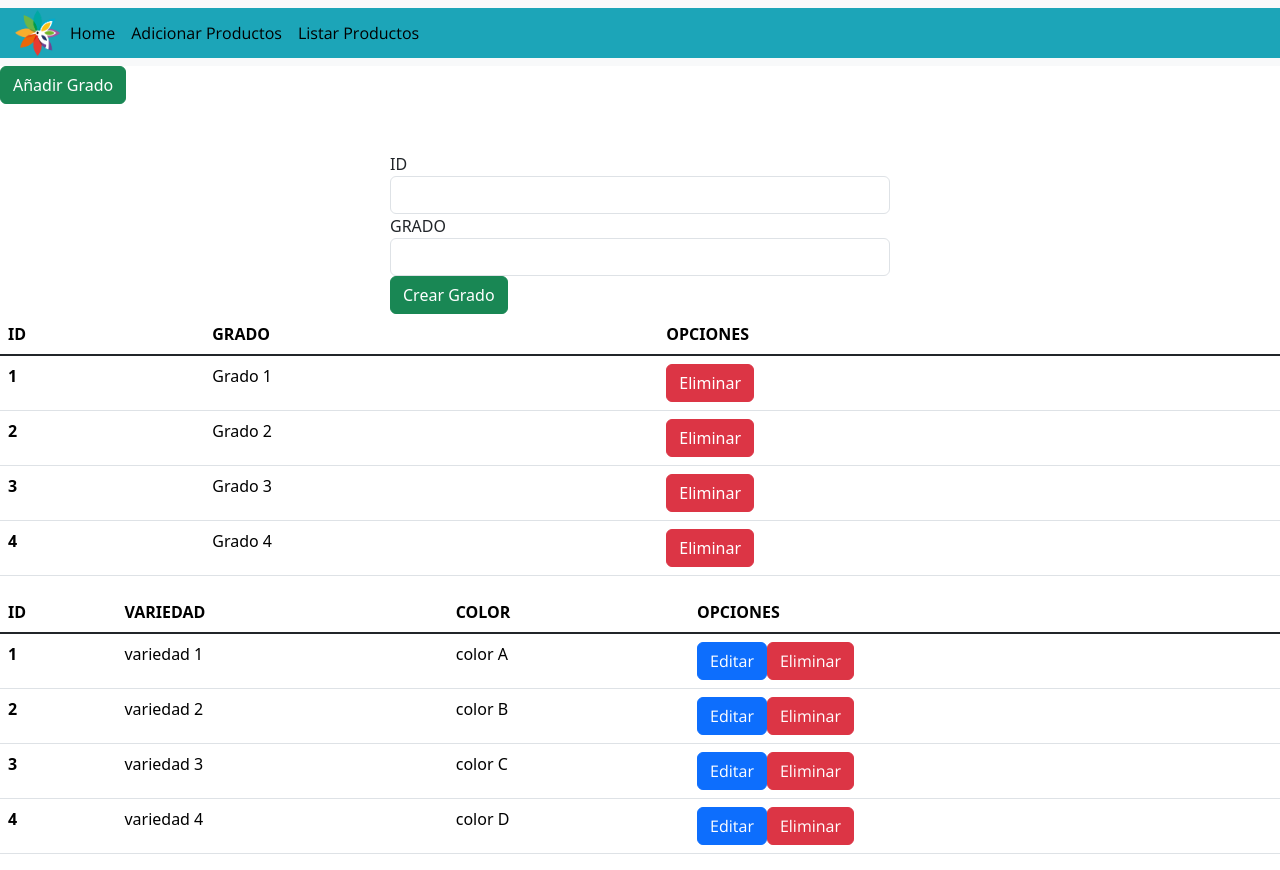
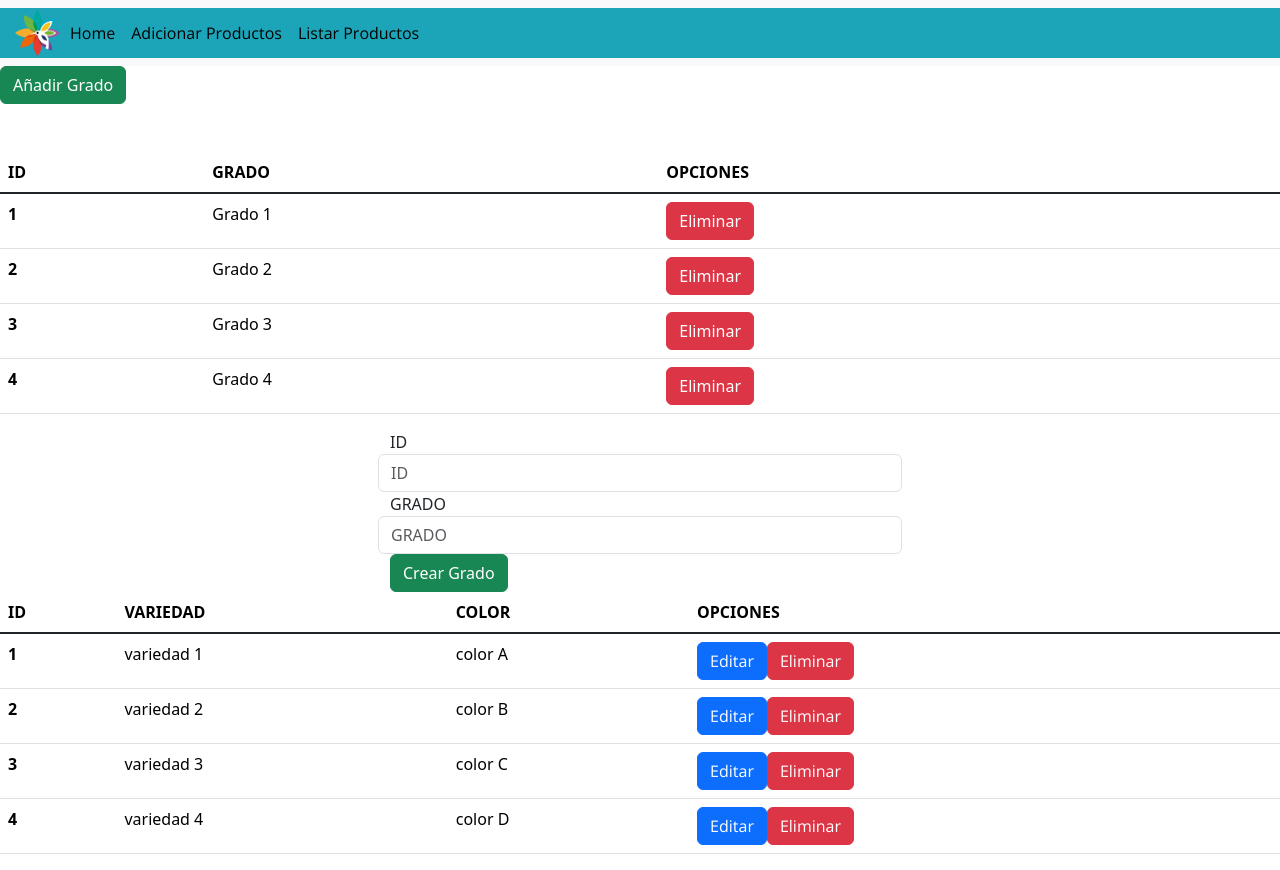
Before and after one commit to Kmylho/PruebaTecnicaAngular, an Angular app: page /adicionar-productos in a window 1280 px wide. Built offline with nearby package versions, Linux system fonts and the light colour scheme.

Commit message:
HttpErrorResponse {headers: HttpHeaders, status: 404, statusText: 'Not Found'
Errores al intentar subir data mediante metodo post

```diff
--- a/src/app/Service/grado.service.ts
+++ b/src/app/Service/grado.service.ts
@@ -13,7 +13,7 @@ export class GradoService {
 
   constructor(private http: HttpClient) { }
 
-  addGrado(id : string , grado: string): Observable<Grado> {
+  addGrado(grado: Grado): Observable<Grado> {
     const body = { grado: grado };
     return this.http.post<Grado>(`${this.ApiUrl}`, body);
   }
--- a/src/app/adicionar-productos/grado/grado-item/grado-item.component.html
+++ b/src/app/adicionar-productos/grado/grado-item/grado-item.component.html
@@ -1,19 +1,20 @@
 <button class="btn btn-success" style="align-self: right;"> Añadir Grado</button><br><br><br>
 
-<div style="width: 500px; margin: auto;">
+<!-- <div style="width: 500px; margin: auto;">
   <div class="submit-form">
     <div >
-      <div class="form-group">
-        <label for="title">ID</label>
-        <input type="text" class="form-control" id="idGradoNuevo" required name="idGradoNuevo" />
-      </div>
+      <form #gradoItemNew="ngForm">
+        <div class="form-group row">
+          <label for="title">ID</label>
+          <input type="text" class="form-control" id="idGradoNuevo" required ngModel name="idGradoNuevo" placeholder="ID"/>
+        </div>
+        <div class="form-group row">
+          <label for="description">GRADO</label>
+          <input class="form-control" id="gradoGradoNuevo" required ngModel name="gradoGradoNuevo" placeholder="GRADO"/>
+        </div>
+      </form>
 
-      <div class="form-group">
-        <label for="description">GRADO</label>
-        <input class="form-control" id="gradoGradoNuevo" required name="gradoGradoNuevo" />
-      </div>
-
-      <button (click)="addNewGrado()" class="btn btn-success">Crear Grado</button>
+      <button (click)="addNewGrado(gradoItemNew)" type="submit" class="btn btn-success">Crear Grado</button>
     </div>
   </div>
-</div>
+</div> -->
--- a/src/app/adicionar-productos/grado/grado-item/grado-item.component.ts
+++ b/src/app/adicionar-productos/grado/grado-item/grado-item.component.ts
@@ -1,4 +1,5 @@
 import { Component, Input, OnInit } from '@angular/core';
+import { NgForm, FormGroup, FormControl } from '@angular/forms';
 import { Grado } from 'src/app/models/grado.model';
 
 @Component({
@@ -14,15 +15,16 @@ export class GradoItemComponent implements OnInit{
     console.log(this.grado)
   }
 
-  // addNewGrado():void {
-  //   const data = {
-  //     id : "1",
-  //     grado: "test"
-  //   }
-  //   this.gradoService.addGrado(data).subscribe(Response => {
-  //     console.log("response")
-  //   })
-  //   console.log(data);
-  // }
+  addNewGrado(form:NgForm) {
+    const data = {
+      id : form.value.idGradoNuevo,
+      grado: form.value.gradoGradoNuevo
+    }
+    // this.grado.addGrado(data).subscribe(Response => {
+    //   console.log("response")
+    // })
+    console.log(form.value);
+    console.log(data);
+  }
 
 }
--- a/src/app/adicionar-productos/grado/grado-list/gradoList.component.html
+++ b/src/app/adicionar-productos/grado/grado-list/gradoList.component.html
@@ -17,3 +17,29 @@
     </tr>
   </tbody>
 </table>
+
+
+
+
+<!-- Text para borrar -->
+
+
+
+<div style="width: 500px; margin: auto;">
+  <div class="submit-form">
+    <div >
+      <form #gradoItemNew="ngForm">
+        <div class="form-group row">
+          <label for="title">ID</label>
+          <input type="text" class="form-control" id="idGradoNuevo" required ngModel name="idGradoNuevo" placeholder="ID"/>
+        </div>
+        <div class="form-group row">
+          <label for="description">GRADO</label>
+          <input class="form-control" id="gradoGradoNuevo" required ngModel name="gradoGradoNuevo" placeholder="GRADO"/>
+        </div>
+      </form>
+
+      <button (click)="addNewGrado(gradoItemNew)" type="submit" class="btn btn-success">Crear Grado</button>
+    </div>
+  </div>
+</div>
--- a/src/app/adicionar-productos/grado/grado-list/gradoList.component.ts
+++ b/src/app/adicionar-productos/grado/grado-list/gradoList.component.ts
@@ -1,6 +1,8 @@
 import { Component, OnInit } from '@angular/core';
 import { GradoService } from 'src/app/Service/grado.service';
 import { Grado } from 'src/app/models/grado.model';
+import { NgForm} from '@angular/forms';
+
 
 @Component({
   selector: 'app-grado-list',
@@ -26,4 +28,18 @@ export class GradoListComponent implements OnInit{
   onGradoDelete(id : string):void {
     this.gradoService.deleteGrado(id).subscribe();  //llamada al servicio para eliminar el registro de la base
   }
-}
+  addNewGrado(form:NgForm):void {
+    const data = {
+      id : form.value.idGradoNuevo,
+      grado: form.value.gradoGradoNuevo
+    }
+    console.log(form.value);
+    console.log(data);
+    this.gradoService.addGrado(data).subscribe(
+      response => {console.log('Grado agregado:', response);},
+          error => {
+            console.error('Error al agregar el grado:', error);
+          }
+    );
+  }
+  }
--- a/src/app/app.module.ts
+++ b/src/app/app.module.ts
@@ -1,5 +1,6 @@
 import { NgModule } from '@angular/core';
 import { BrowserModule } from '@angular/platform-browser';
+import { FormsModule, ReactiveFormsModule } from '@angular/forms';
 
 import { AppRoutingModule } from './app-routing.module';
 import { AppComponent } from './app.component';
@@ -31,7 +32,9 @@ import { ProductoItemComponent } from './adicionar-productos/producto/producto-i
   imports: [
     BrowserModule,
     AppRoutingModule,
-    HttpClientModule
+    HttpClientModule,
+    FormsModule,
+    ReactiveFormsModule
   ],
   providers: [],
   bootstrap: [AppComponent]
```
